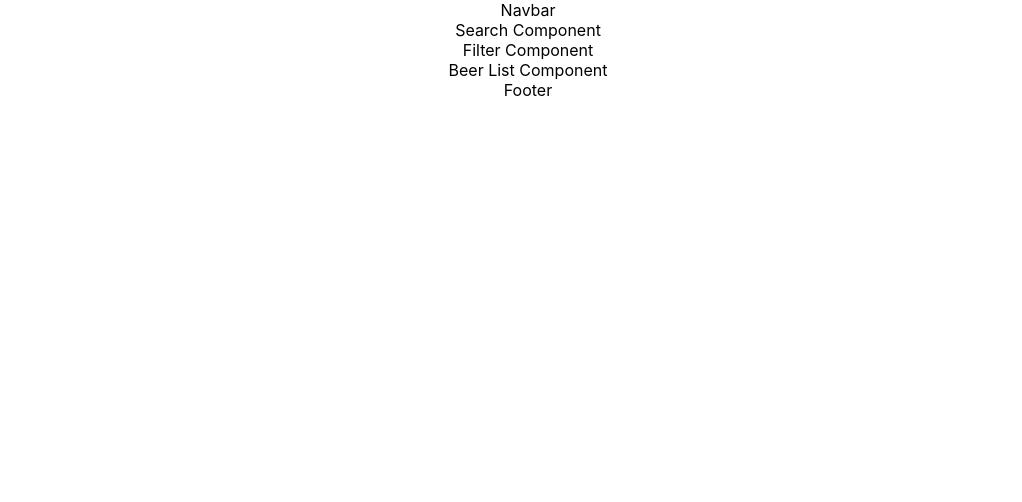
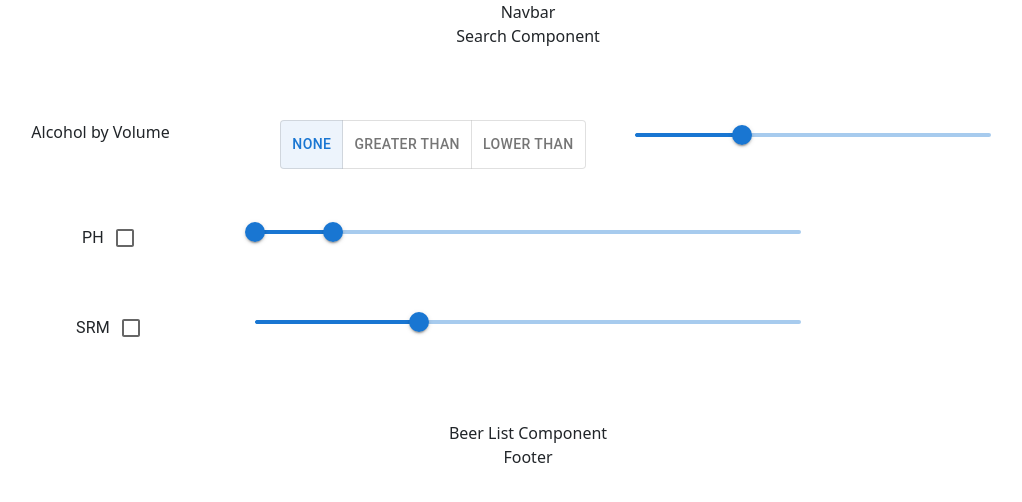
Before and after one commit to maidekirez/beer-project, a React (Create React App) app: page / in a window 1280 px wide. Shown: the top 502 px of the page, without its empty margins (112-1134 px from the left). Built offline with nearby package versions, Linux system fonts and the light colour scheme.

Commit message:
Added Beer Filters UI Components

```diff
--- a/package.json
+++ b/package.json
@@ -3,9 +3,13 @@
   "version": "0.1.0",
   "private": true,
   "dependencies": {
+    "@emotion/react": "^11.7.1",
+    "@emotion/styled": "^11.6.0",
+    "@mui/material": "^5.2.7",
     "@testing-library/jest-dom": "^5.16.1",
     "@testing-library/react": "^12.1.2",
     "@testing-library/user-event": "^13.5.0",
+    "bootstrap": "^5.1.3",
     "react": "^17.0.2",
     "react-dom": "^17.0.2",
     "react-scripts": "5.0.0",
--- a/src/components/beers/BeerFilters.jsx
+++ b/src/components/beers/BeerFilters.jsx
@@ -1,9 +1,136 @@
-import React from 'react'
+import React from 'react';
+import Slider from '@mui/material/Slider';
+import Box from '@mui/material/Box';
+import FormControlLabel from '@mui/material/FormControlLabel';
+import Checkbox from '@mui/material/Checkbox';
+import ToggleButton from '@mui/material/ToggleButton';
+import ToggleButtonGroup from '@mui/material/ToggleButtonGroup';
+
+function valuetext(value) {
+    return `${value}`;
+}
 
 export default function BeerFilters() {
+    const [valuePH, setValuePH] = React.useState([0, 1]);
+    const minDistance = 0;
+    const handleChangePH = (event, newValue, activeThumb) => {
+        if (!Array.isArray(newValue)) {
+            return;
+        }
+
+        if (activeThumb === 0) {
+            setValuePH([Math.min(newValue[0], valuePH[1] - minDistance), valuePH[1]]);
+        } else {
+            setValuePH([valuePH[0], Math.max(newValue[1], valuePH[0] + minDistance)]);
+        }
+    };
+    const [alignment, setAlignment] = React.useState('web');
+
+    const handleChange = (event, newAlignment) => {
+        setAlignment(newAlignment);
+    };
+
     return (
         <div>
-            Filter Component
+            <div className="container my-5">
+                <div className="row ">
+                    <div className="col-12">
+                        <div className="row my-4">
+                            <div className="col-3">
+                                <p>
+                                    Alcohol by Volume
+                                </p>
+                            </div>
+                            <div className="col-4">
+                                <ToggleButtonGroup
+                                    color="primary"
+                                    value={alignment}
+                                    exclusive
+                                    onChange={handleChange}
+                                >
+                                    <ToggleButton value="web">None</ToggleButton>
+                                    <ToggleButton value="android">Greater Than</ToggleButton>
+                                    <ToggleButton value="ios">Lower Than</ToggleButton>
+                                </ToggleButtonGroup>
+                            </div>
+                            <div className="col-4">
+                                <Box >
+                                    <Slider
+
+                                        aria-label="Minimum SRM"
+                                        defaultValue={30}
+                                        getAriaValueText={valuetext}
+                                        valueLabelDisplay="auto"
+                                        step={1}
+
+                                        min={0}
+                                        max={100}
+
+                                    />
+                                </Box>
+                            </div>
+                        </div>
+                    </div>
+                    <div className="col-12">
+                        <div className="row my-4">
+                            <div className="col-3">
+                                <FormControlLabel
+                                    value="start"
+                                    control={<Checkbox />}
+                                    label="PH"
+                                    labelPlacement="start"
+                                />
+                            </div>
+                            <div className="col-6">
+                                <Box >
+                                    <Slider
+                                        min={0}
+                                        max={7}
+                                        getAriaLabel={() => 'Minimum distance'}
+                                        value={valuePH}
+                                        onChange={handleChangePH}
+                                        valueLabelDisplay="auto"
+                                        getAriaValueText={valuetext}
+                                        disableSwap
+                                    />
+                                </Box>
+                            </div>
+                        </div>
+
+
+                    </div>
+                    <div className="col-12">
+                        <div className="row my-4">
+                            <div className="col-3">
+                                <FormControlLabel
+                                    value="start"
+                                    control={<Checkbox />}
+                                    label="SRM"
+                                    labelPlacement="start"
+                                />
+                            </div>
+                            <div className="col-6">
+                                <Box >
+                                    <Slider
+
+                                        aria-label="Minimum SRM"
+                                        defaultValue={30}
+                                        getAriaValueText={valuetext}
+                                        valueLabelDisplay="auto"
+                                        step={1}
+
+                                        min={0}
+                                        max={100}
+
+                                    />
+                                </Box>
+                            </div>
+                        </div>
+
+
+                    </div>
+                </div>
+            </div>
         </div>
     )
 }
--- a/src/index.js
+++ b/src/index.js
@@ -3,6 +3,8 @@ import ReactDOM from 'react-dom';
 import './index.css';
 import App from './App';
 import reportWebVitals from './reportWebVitals';
+
+import bootstrap from "bootstrap/dist/css/bootstrap.min.css"
 
 ReactDOM.render(
   <React.StrictMode>
```
Also changed, not shown: 1 other file (tests, documents, lock files or other folders).
